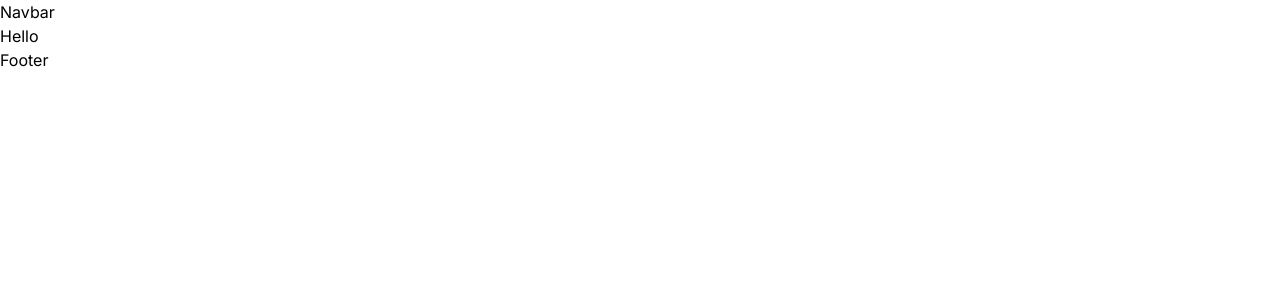
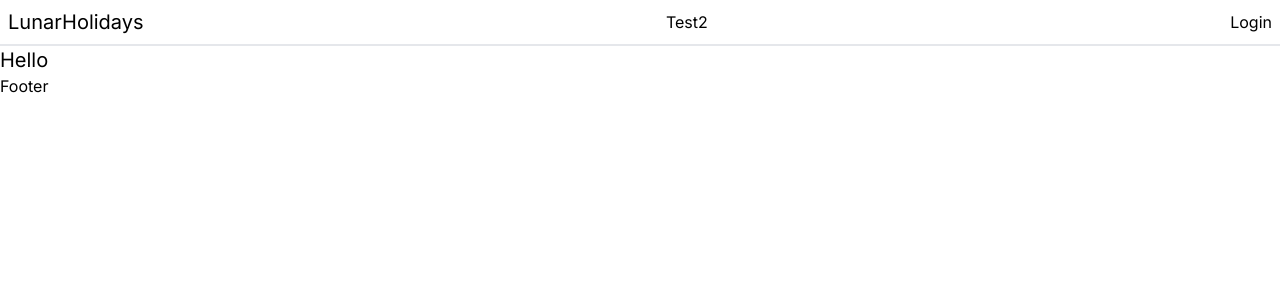
Before and after one commit to Abinsonsuresh/LunarHolidays-Nextjs, a Next.js app: page / in a window 1280 px wide. Shown: the top 300 px of the page. Built offline with nearby package versions, Linux system fonts and the light colour scheme.

Commit message:
button component added

```diff
--- /dev/null
+++ b/src/app/components/Button.tsx
@@ -0,0 +1,21 @@
+import Image from "next/image";
+
+
+type ButtonProps = {
+    type: 'button';
+    name: string;
+    icon?: string;
+    variant: string;
+
+}
+
+const Button = ({type, name,icon,variant}:ButtonProps) => {
+  return (
+    <button type={type} className={`flex justify-center items-center rounded-full border ${variant}`}>
+        {icon && <Image src={icon} alt={name} className="w-24"/>}
+        <label className="font-semibold">{name}</label>
+    </button>
+  )
+}
+
+export default Button
--- a/src/app/components/Navbar.tsx
+++ b/src/app/components/Navbar.tsx
@@ -1,7 +1,20 @@
 
 const Navbar = () => {
   return (
-    <div>Navbar</div>
+    <>
+    <nav className="flex items-center justify-between p-2 border-b-2">
+        <div className="text-xl">
+            <h1>LunarHolidays</h1>
+        </div>
+        <div>Test2</div>
+        <div>
+            <div>
+                <button>Login</button>
+            </div>
+        </div>
+
+    </nav>
+    </>
   )
 }
 
--- a/src/app/layout.tsx
+++ b/src/app/layout.tsx
@@ -1,6 +1,6 @@
 import type { Metadata } from "next";
 import { Inter } from "next/font/google";
-import "./globals.css";
+import './globals.css'
 import Navbar from "./components/Navbar";
 import Footer from "./components/Footer";
 
--- a/src/app/page.tsx
+++ b/src/app/page.tsx
@@ -2,7 +2,7 @@
 export default function Home() {
   return (
    <>
-   <h1>Hello</h1>
+   <h1 className="text-xl">Hello</h1>
    </>
   );
 }
--- a/tailwind.config.ts
+++ b/tailwind.config.ts
@@ -1,9 +1,9 @@
 /** @type {import('tailwindcss').Config} */
 module.exports = {
   content: [
-    './pages/**/*.{js,ts,jsx,tsx,mdx}',
-    './components/**/*.{js,ts,jsx,tsx,mdx}',
-    './app/**/*.{js,ts,jsx,tsx,mdx}',
+    "./src/pages/**/*.{js,ts,jsx,tsx,mdx}",
+    "./src/components/**/*.{js,ts,jsx,tsx,mdx}",
+    "./src/app/**/*.{js,ts,jsx,tsx,mdx}",
   ],
   theme: {
     extend: {
```
